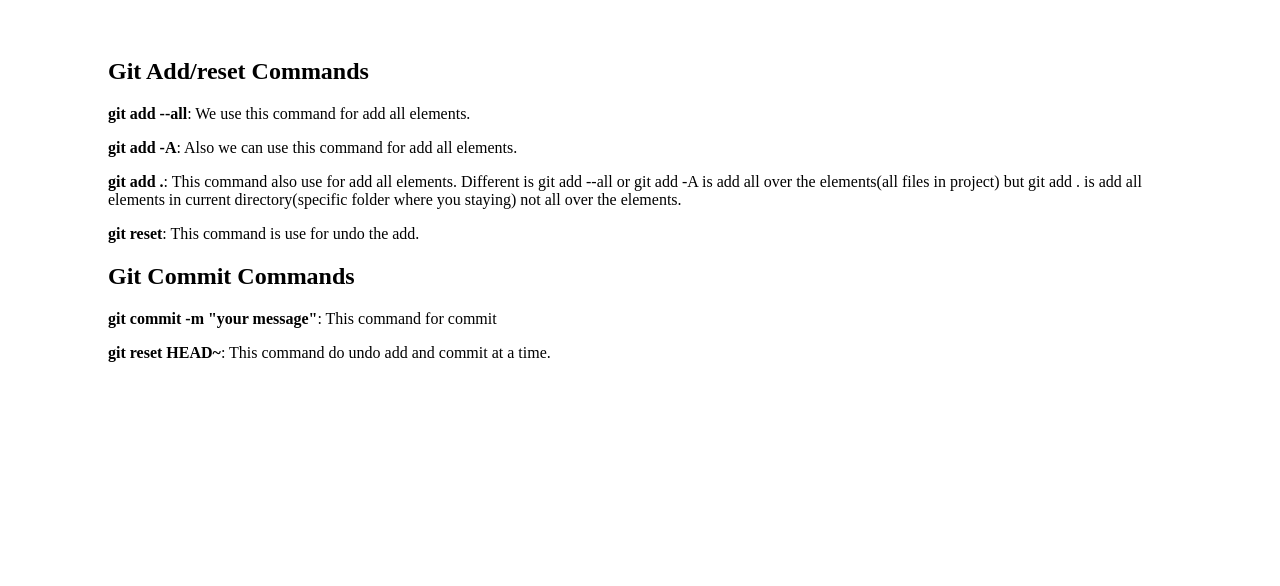
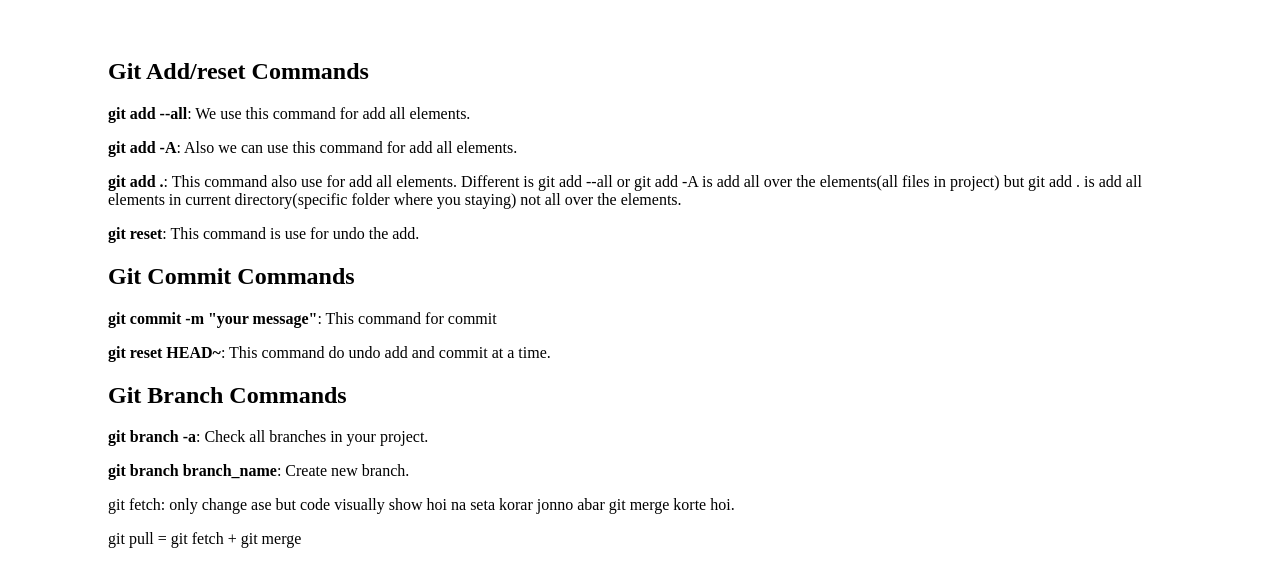
Before and after one commit to sinhamizan/github-assistance, a plain HTML site: page git-commads/index.html in a window 1280 px wide. Drawn offline with Linux system fonts and the light colour scheme.

Commit message:
leant fetch and pull

```diff
--- a/git-commads/index.html
+++ b/git-commads/index.html
@@ -22,6 +22,15 @@
     <h2>Git Commit Commands</h2>
     <p><strong>git commit -m "your message"</strong>: This command for commit</p>
     <p><strong>git reset HEAD~</strong>: This command do undo add and commit at a time.</p>
+
+    <h2>Git Branch Commands</h2>
+    <p><strong>git branch -a</strong>: Check all branches in your project.</p>
+    <p><strong>git branch branch_name</strong>: Create new branch. </p>
+
+
+    <p>git fetch: only change ase but code visually show hoi na seta korar jonno abar git merge korte hoi.</p>
+    <p>git pull = git fetch + git merge</p>
+
   </section>
 </body>
 </html>
```
